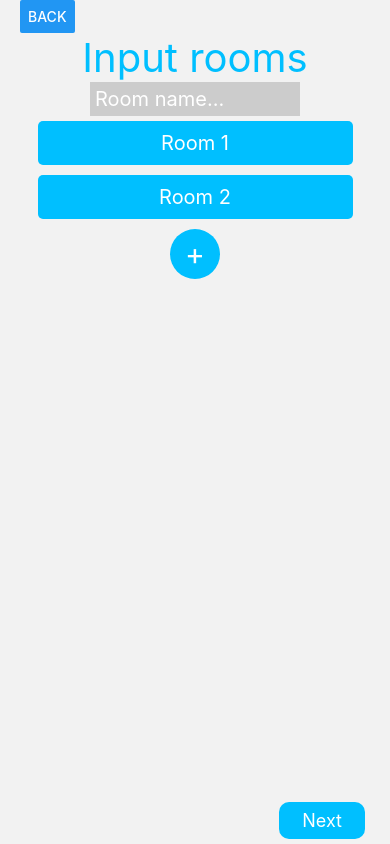
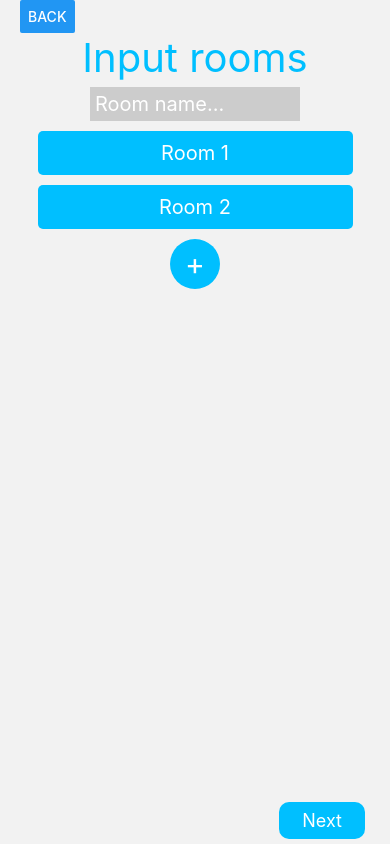
Before and after one commit to Adampatryk/roomy-app, a React Native app in the folder roomy/: screen / in a window 390 px wide. Both pictures are taken after a click on the button "START". Built offline with nearby package versions, Linux system fonts and the light colour scheme.

Commit message:
Added margin to apptextinput

```diff
--- a/roomy/app/components/AppTextInput.js
+++ b/roomy/app/components/AppTextInput.js
@@ -21,6 +21,7 @@ const styles = StyleSheet.create({
     backgroundColor: colors.LIGHT_GRAY,
     width: "60%",
     padding: 5,
+    margin: 5,
   },
 });
 
```
